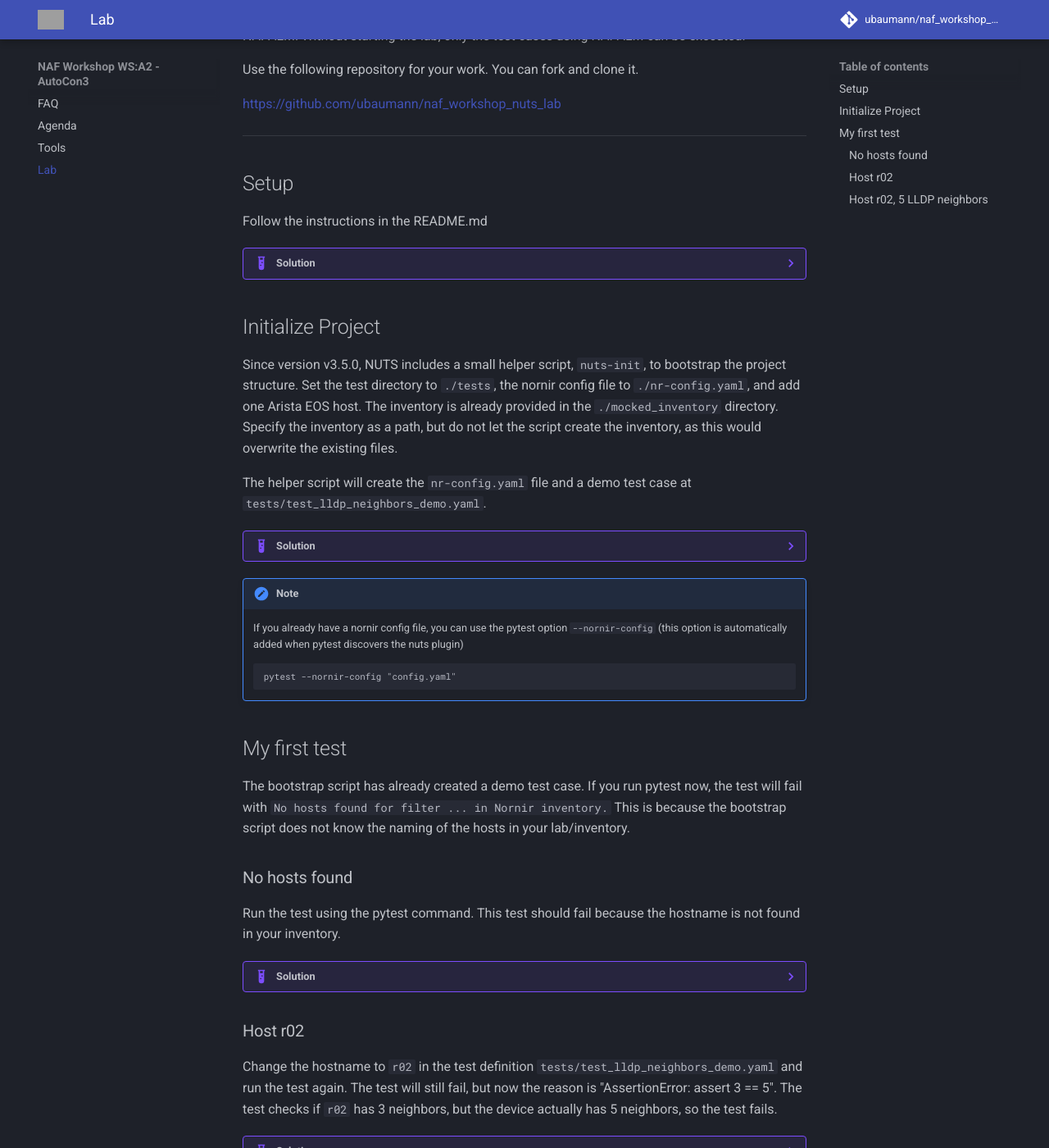
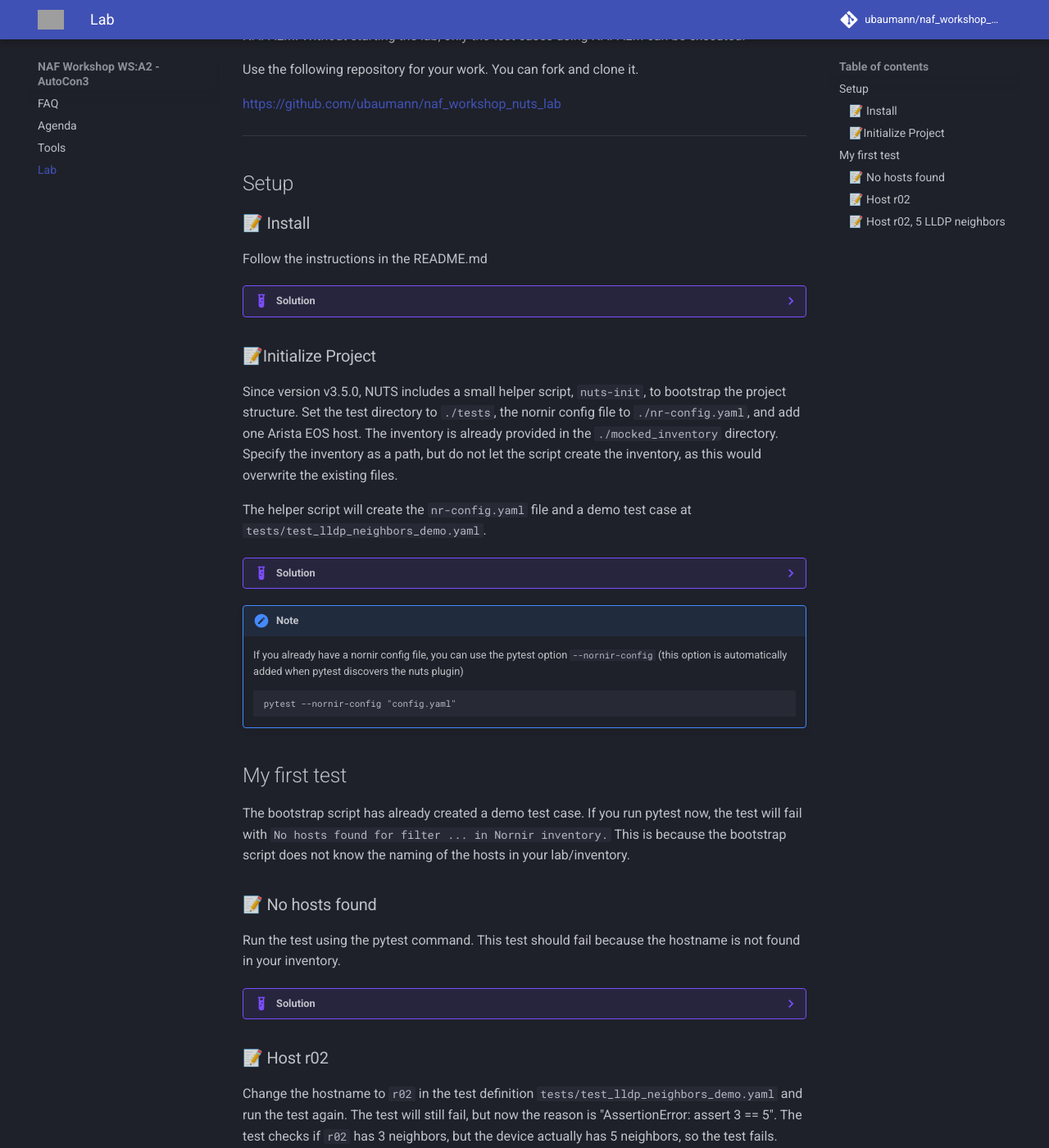
Before and after one commit to ubaumann/naf_workshop_NUTS, an MkDocs documentation site: the page built from docs/lab.md, in a window 1280 px wide and 1400 px high, scrolled down 200 px. Shown: the whole window at 82% size. Built offline with MkDocs 1.6.1 and Material for MkDocs 9.7.7, drawn with Linux system fonts in a browser that asks for light colours; comment, search, counter and statistics services are not loaded; some of the changed text lies outside the part shown; grey boxes are pictures that could not be loaded.

Commit message:
Use 📝 to marke tasks

````diff
--- a/docs/lab.md
+++ b/docs/lab.md
@@ -7,6 +7,8 @@ Use the following repository for your work. You can fork and clone it.
 ---
 
 ## Setup
+
+### 📝 Install
 
 Follow the instructions in the README.md
 
@@ -18,7 +20,7 @@ Follow the instructions in the README.md
     Audited 54 packages in 0.15ms
     ```
 
-## Initialize Project
+### 📝Initialize Project
 
 Since version v3.5.0, NUTS includes a small helper script, `nuts-init`, to bootstrap the project structure.
 Set the test directory to `./tests`, the nornir config file to `./nr-config.yaml`, and add one Arista EOS host. The inventory is already provided in the `./mocked_inventory` directory. Specify the inventory as a path, but do not let the script create the inventory, as this would overwrite the existing files.
@@ -69,7 +71,7 @@ The helper script will create the `nr-config.yaml` file and a demo test case at
 
 The bootstrap script has already created a demo test case. If you run pytest now, the test will fail with `No hosts found for filter ... in Nornir inventory.` This is because the bootstrap script does not know the naming of the hosts in your lab/inventory.
 
-### No hosts found
+### 📝 No hosts found
 
 Run the test using the pytest command. This test should fail because the hostname is not found in your inventory.
 
@@ -112,7 +114,7 @@ Run the test using the pytest command. This test should fail because the hostnam
             neighbor_count: 3  # Number of LLDP neighbors need to be updated
     ```
 
-### Host r02
+### 📝 Host r02
 
 Change the hostname to `r02` in the test definition `tests/test_lldp_neighbors_demo.yaml` and run the test again.
 The test will still fail, but now the reason is "AssertionError: assert 3 == 5". The test checks if `r02` has 3 neighbors, but the device actually has 5 neighbors, so the test fails.
@@ -149,7 +151,7 @@ The test will still fail, but now the reason is "AssertionError: assert 3 == 5".
             neighbor_count: 3  # Number of LLDP neighbors need to be updated
     ```
 
-### Host r02, 5 LLDP neighbors
+### 📝 Host r02, 5 LLDP neighbors
 
 Update the expected neighbor count to 5 and run the test again. This time, the test should pass.
 
````
